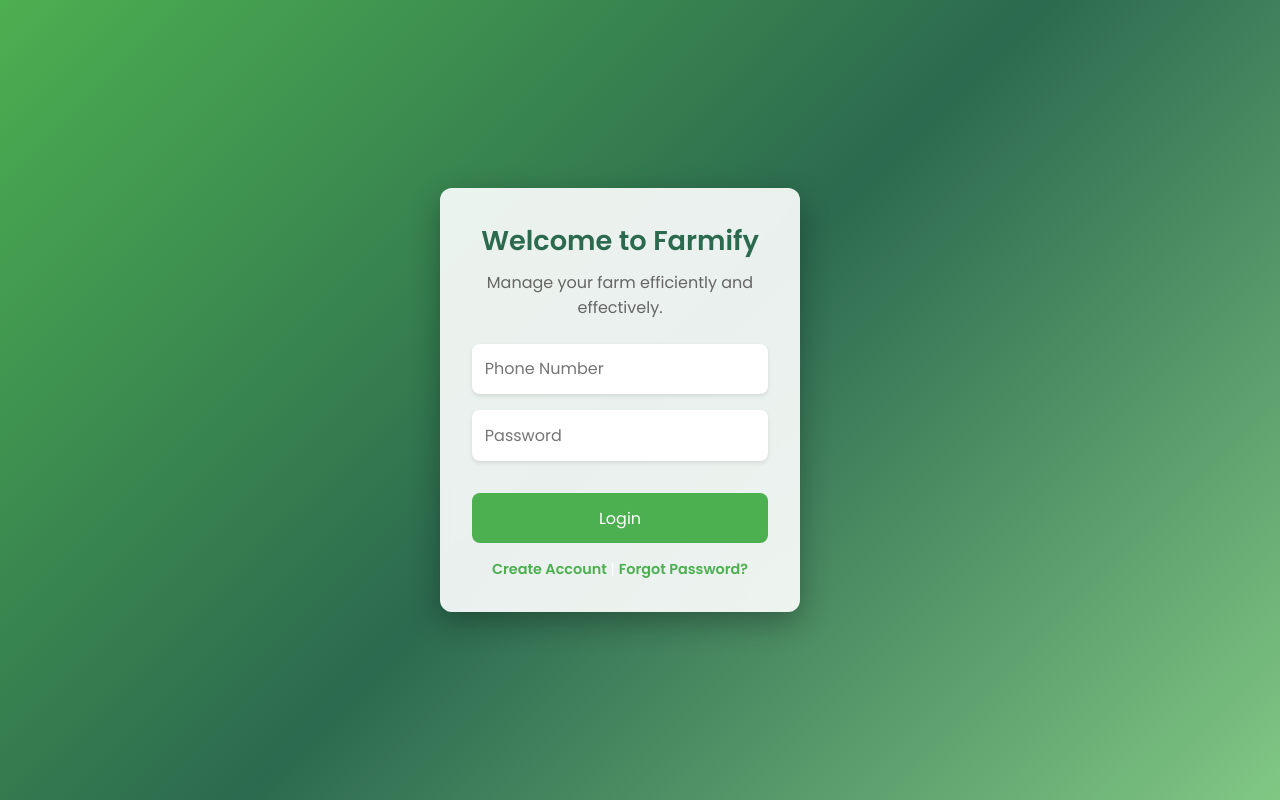
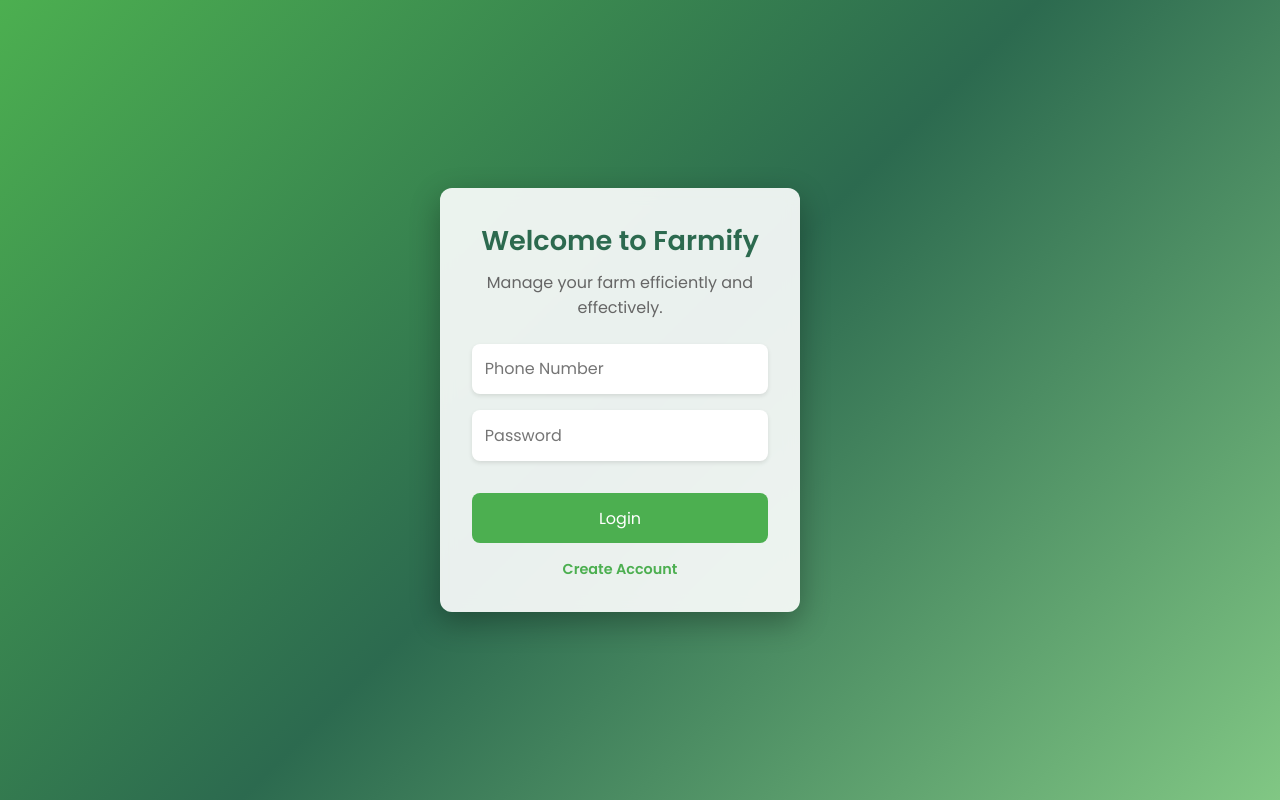
Before and after one commit to Aashu4you/Farmify-, a plain HTML site: page Frontend/login.html in a window 1280 px wide. Drawn offline with Linux system fonts and the light colour scheme.

Commit message:
login.html

```diff
--- a/Frontend/login.html
+++ b/Frontend/login.html
@@ -22,7 +22,7 @@
                 <button type="submit" class="btn">Login</button>
             </form>
             <div class="extra-links">
-                <a href="createacc.html">Create Account</a> | <a href="/forgot-password">Forgot Password?</a>
+                <a href="createacc.html">Create Account</a>
             </div>
         </div>
     </div>
```
